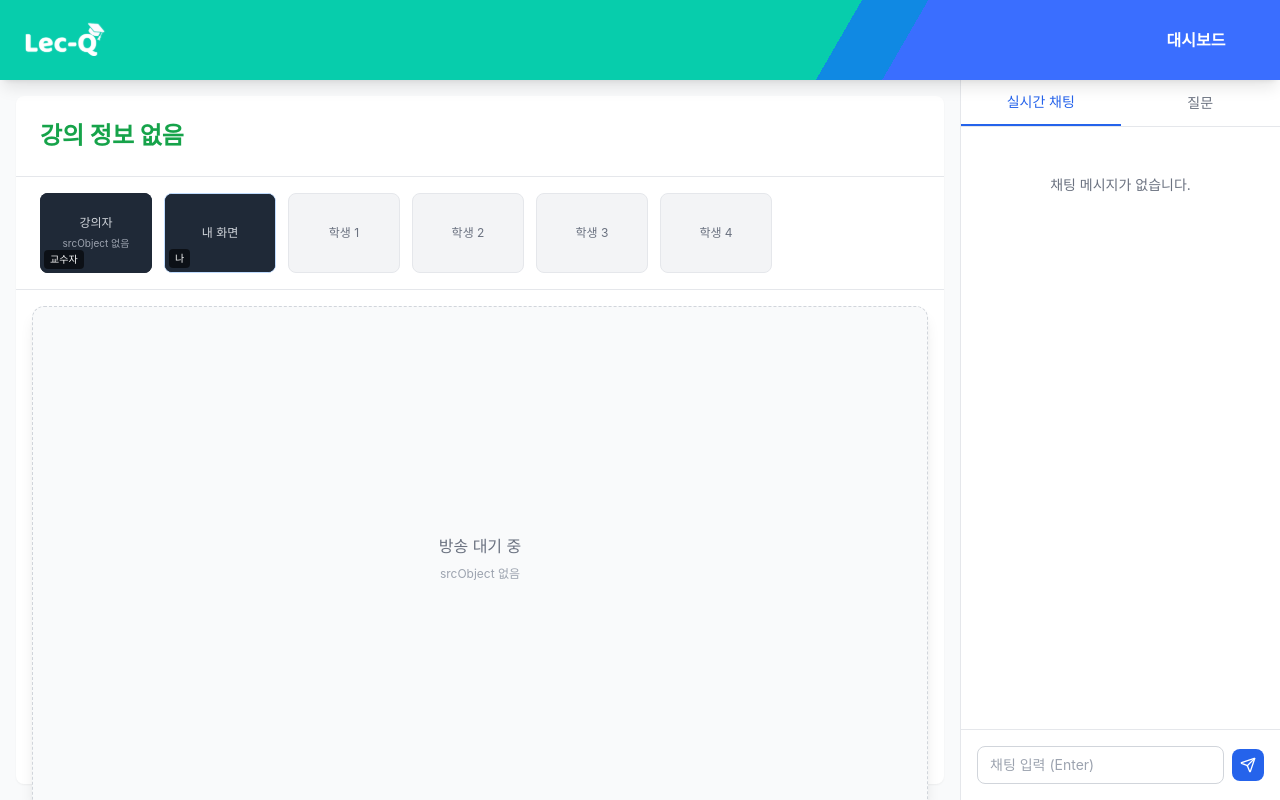
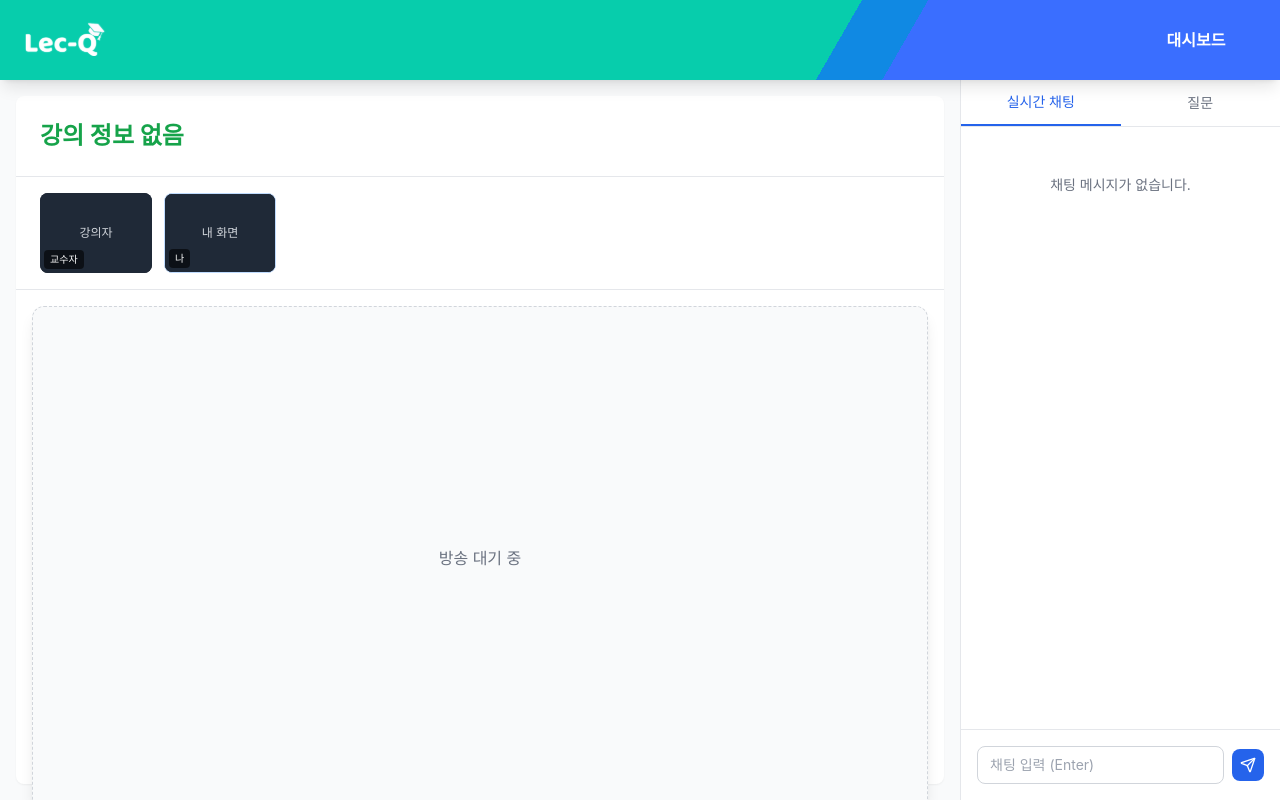
Before and after one commit to kw-ic-web/25-team-legend-chicken, a React (Vite) app in the folder frontend/: page /student/participate in a window 1280 px wide. Built offline with nearby package versions, Linux system fonts and the light colour scheme; sample sign-in values are in the browser's storage; a web font is replaced by a local one.

Commit message:
🔥: 디버깅용 코드 삭제

```diff
--- a/frontend/src/components/live/professor/ScreenShareArea.tsx
+++ b/frontend/src/components/live/professor/ScreenShareArea.tsx
@@ -56,11 +56,6 @@ const ScreenShareArea: React.FC<ScreenShareAreaProps> = ({
             maxHeight: "100%",
           }}
         >
-          <div
-            className={`absolute top-3 left-3 px-3 py-1 rounded-full text-xs font-semibold z-20 shadow-sm ${statusBadge.className}`}
-          >
-            {statusBadge.label}
-          </div>
           <video
             ref={videoRef as React.RefObject<HTMLVideoElement>}
             autoPlay
@@ -72,11 +67,6 @@ const ScreenShareArea: React.FC<ScreenShareAreaProps> = ({
             <span className="absolute inset-0 flex items-center justify-center text-gray-500">
               화면 공유 영역
             </span>
-          )}
-          {isSharing && (
-            <div className="absolute top-3 right-3 px-3 py-1 rounded-full bg-blue-600 text-white text-xs font-semibold shadow-sm z-10">
-              공유 중
-            </div>
           )}
           {!!previewParticipants.length && (
             <div className="absolute bottom-4 right-4 flex items-center space-x-2 z-20">
--- a/frontend/src/components/live/student/StudentParticipantStrip.tsx
+++ b/frontend/src/components/live/student/StudentParticipantStrip.tsx
@@ -1,4 +1,5 @@
-import React, { useEffect, useState } from "react";
+import React, { useEffect, useState, useRef } from "react";
+import { VideoOff } from "lucide-react";
 import type { RefObject, MutableRefObject } from "react";
 
 type AnyVideoRef =
@@ -10,6 +11,12 @@ interface Props {
   videoRef?: AnyVideoRef;
   studentVideoRef?: AnyVideoRef;
   isStudentCameraOn?: boolean;
+  remoteParticipants?: Array<{
+    socketId: string;
+    userId?: string;
+    role?: string;
+    stream: MediaStream;
+  }>;
 }
 
 const StudentParticipantStrip: React.FC<Props> = ({
@@ -17,16 +24,14 @@ const StudentParticipantStrip: React.FC<Props> = ({
   videoRef,
   studentVideoRef,
   isStudentCameraOn,
+  remoteParticipants = [],
 }) => {
-  const placeholders = Array.from({ length: 4 }).map((_, i) => i);
   const [hasProfessorVideo, setHasProfessorVideo] = useState(false);
-  const [professorStreamInfo, setProfessorStreamInfo] = useState<string>("");
 
   // 교수자 비디오 스트림 상태 확인
   useEffect(() => {
     if (!videoRef) {
       setHasProfessorVideo(false);
-      setProfessorStreamInfo("videoRef 없음");
       return;
     }
 
@@ -34,20 +39,12 @@ const StudentParticipantStrip: React.FC<Props> = ({
       const videoElement = (videoRef as RefObject<HTMLVideoElement>).current;
       if (videoElement) {
         if (videoElement.srcObject) {
-          const stream = videoElement.srcObject as MediaStream;
-          const videoTracks = stream.getVideoTracks();
-          const audioTracks = stream.getAudioTracks();
           setHasProfessorVideo(true);
-          setProfessorStreamInfo(
-            `스트림 있음 (비디오: ${videoTracks.length}, 오디오: ${audioTracks.length})`
-          );
         } else {
           setHasProfessorVideo(false);
-          setProfessorStreamInfo("srcObject 없음");
         }
       } else {
         setHasProfessorVideo(false);
-        setProfessorStreamInfo("videoElement 없음");
       }
     };
 
@@ -56,6 +53,80 @@ const StudentParticipantStrip: React.FC<Props> = ({
 
     return () => clearInterval(interval);
   }, [videoRef]);
+
+  // 학생 참여자 필터링 (role이 student인 것만)
+  const studentParticipants = remoteParticipants.filter(
+    (p) => p.role === "student"
+  );
+
+  // 학생 비디오 타일 컴포넌트
+  const StudentVideoTile: React.FC<{ participant: typeof remoteParticipants[0] }> = ({
+    participant,
+  }) => {
+    const studentVideoRef = useRef<HTMLVideoElement | null>(null);
+
+    useEffect(() => {
+      if (studentVideoRef.current && participant.stream) {
+        // 학생의 카메라 스트림 찾기 (화면 공유가 아닌 카메라)
+        const videoTracks = participant.stream.getVideoTracks();
+        const cameraTrack = videoTracks.find(
+          (track) => {
+            try {
+              const settings = track.getSettings();
+              const label = track.label || "";
+              const displaySurface = settings.displaySurface;
+              const isScreen = (
+                label.toLowerCase().includes("screen") ||
+                label.toLowerCase().includes("화면") ||
+                displaySurface === "monitor" ||
+                displaySurface === "window" ||
+                displaySurface === "browser"
+              );
+              return !isScreen;
+            } catch {
+              return !track.label?.toLowerCase().includes("screen");
+            }
+          }
+        );
+
+        if (cameraTrack && studentVideoRef.current) {
+          const cameraStream = new MediaStream([cameraTrack]);
+          if (participant.stream.getAudioTracks().length > 0) {
+            cameraStream.addTrack(participant.stream.getAudioTracks()[0]);
+          }
+          studentVideoRef.current.srcObject = cameraStream;
+          studentVideoRef.current.play().catch(console.error);
+        } else if (studentVideoRef.current && videoTracks.length > 0) {
+          studentVideoRef.current.srcObject = participant.stream;
+          studentVideoRef.current.play().catch(console.error);
+        }
+      }
+    }, [participant.stream]);
+
+    const hasVideo = studentVideoRef.current?.srcObject !== null;
+
+    return (
+      <div className="flex-none w-28 h-20 rounded-lg bg-gray-900 text-white relative overflow-hidden">
+        <video
+          ref={studentVideoRef}
+          autoPlay
+          muted
+          playsInline
+          className={`w-full h-full object-cover transition-opacity duration-200 ${
+            hasVideo ? "opacity-100 visible" : "opacity-0 invisible"
+          }`}
+        />
+        {!hasVideo && (
+          <div className="absolute inset-0 w-full h-full flex items-center justify-center text-xs text-gray-300 bg-gray-800">
+            <VideoOff className="w-6 h-6 text-gray-400" />
+          </div>
+        )}
+        <div className="absolute left-1 bottom-1 text-[10px] bg-black/60 px-1.5 py-0.5 rounded z-20">
+          {participant.userId || "학생"}
+        </div>
+      </div>
+    );
+  };
 
   return (
     <div className="px-6 py-4 border-b border-gray-200">
@@ -71,9 +142,8 @@ const StudentParticipantStrip: React.FC<Props> = ({
             />
           )}
           {!hasProfessorVideo && (
-            <div className="absolute inset-0 w-full h-full flex flex-col items-center justify-center text-xs text-gray-300 bg-gray-800 z-10">
+            <div className="absolute inset-0 w-full h-full flex items-center justify-center text-xs text-gray-300 bg-gray-800 z-10">
               <div>강의자</div>
-              <div className="text-[10px] text-gray-400 mt-1">{professorStreamInfo}</div>
             </div>
           )}
           <div className="absolute left-1 bottom-1 text-[10px] bg-black/60 px-1.5 py-0.5 rounded z-20">
@@ -101,13 +171,8 @@ const StudentParticipantStrip: React.FC<Props> = ({
           </div>
         </div>
 
-        {placeholders.map((i) => (
-          <div
-            key={i}
-            className="flex-none w-28 h-20 rounded-lg bg-gray-100 border border-gray-200 flex items-center justify-center text-xs text-gray-500"
-          >
-            학생 {i + 1}
-          </div>
+        {studentParticipants.map((participant) => (
+          <StudentVideoTile key={participant.socketId} participant={participant} />
         ))}
       </div>
     </div>
--- a/frontend/src/components/live/student/StudentScreenArea.tsx
+++ b/frontend/src/components/live/student/StudentScreenArea.tsx
@@ -1,4 +1,4 @@
-import React, { useEffect, useState } from "react";
+import React from "react";
 import type { RefObject, MutableRefObject } from "react";
 
 type AnyVideoRef =
@@ -16,34 +16,6 @@ const StudentScreenArea: React.FC<Props> = ({
   videoRef,
   statusText = "방송 대기 중",
 }) => {
-  const [streamInfo, setStreamInfo] = useState<string>("");
-
-  // 공유된 화면 스트림 상태 확인
-  useEffect(() => {
-    const checkStream = () => {
-      const videoElement = (videoRef as RefObject<HTMLVideoElement>).current;
-      if (videoElement) {
-        if (videoElement.srcObject) {
-          const stream = videoElement.srcObject as MediaStream;
-          const videoTracks = stream.getVideoTracks();
-          const audioTracks = stream.getAudioTracks();
-          const trackLabels = videoTracks.map(t => t.label).join(", ");
-          setStreamInfo(
-            `스트림 있음 (비디오: ${videoTracks.length}, 오디오: ${audioTracks.length}) ${trackLabels}`
-          );
-        } else {
-          setStreamInfo("srcObject 없음");
-        }
-      } else {
-        setStreamInfo("videoElement 없음");
-      }
-    };
-
-    checkStream();
-    const interval = setInterval(checkStream, 500);
-
-    return () => clearInterval(interval);
-  }, [videoRef]);
 
   return (
     <div className="flex-1 relative px-4 pb-16 pt-4 overflow-hidden">
@@ -65,12 +37,6 @@ const StudentScreenArea: React.FC<Props> = ({
           {!isLive && (
             <div className="absolute inset-0 flex flex-col items-center justify-center text-gray-500">
               <div>{statusText}</div>
-              <div className="text-xs text-gray-400 mt-2">{streamInfo}</div>
-            </div>
-          )}
-          {isLive && (
-            <div className="absolute top-2 left-2 text-xs text-white bg-black/60 px-2 py-1 rounded">
-              {streamInfo || "스트림 정보 없음"}
             </div>
           )}
         </div>
--- a/frontend/src/pages/student/LiveWatching.tsx
+++ b/frontend/src/pages/student/LiveWatching.tsx
@@ -760,6 +760,7 @@ const LiveWatching: React.FC = () => {
               videoRef={professorVideoRef}
               studentVideoRef={studentVideoRef}
               isStudentCameraOn={isStudentCameraOn}
+              remoteParticipants={remoteParticipants}
             />
 
             {/* 강의 콘텐츠(화면 공유 영역) - 컨트롤 제거 */}
```
